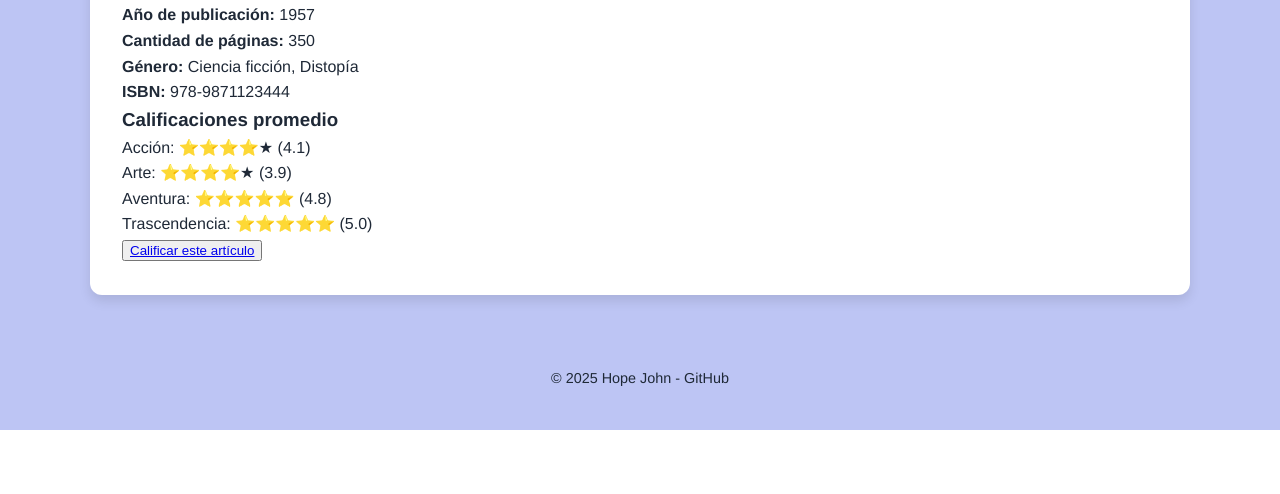
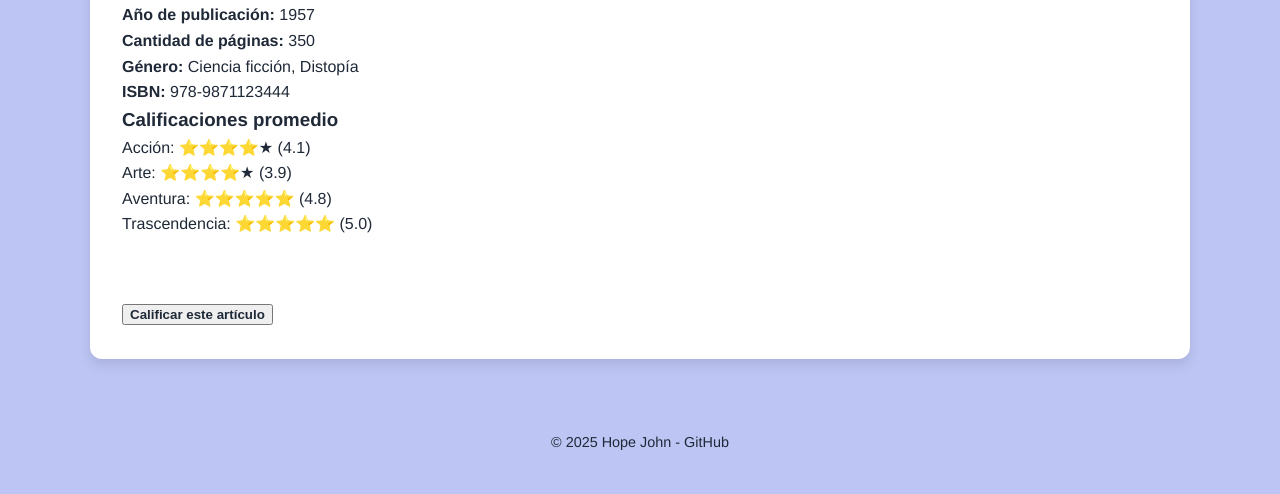
Before and after one commit to HopeJohn1134/Paradigmas_3_Trabajo_Integrador, a PHP site: page /articulo.html in a window 1280 px wide. Shown: the part 1135-1629 px from the top of the page. Before the commit the page ends 1565 px from the top, so only its background shows below. Run offline with PHP 8.4, Linux system fonts and the light colour scheme.

Commit message:
correciones estéticas

```diff
--- a/css/articulo.css
+++ b/css/articulo.css
@@ -53,6 +53,17 @@
     font-weight: 600;
 }
 
+.articulo-boton {
+    margin-top: 4rem;
+}
+
+.articulo-boton a {
+    width: 30%;
+    color: var(--text);
+    font-weight: 600;
+    text-decoration: none;
+}
+
 .calificaciones-promedio {
     margin-top: 2rem;
 }
--- a/index.html
+++ b/index.html
@@ -40,7 +40,7 @@
       <ul>
         <li><a href="listado_tabla.html">Consultar reseñas y calificaciones de los usuarios.</a>
         </li>
-        <li><a href="listado_tabla.html">Dejar tus propias reseñas y calificaciones.</a></li>
+        <li><a href="evaluar.html">Dejar tus propias reseñas y calificaciones.</a></li>
       </ul>
     </section>
   </main>
```
Also changed, not shown: 1 other file.
